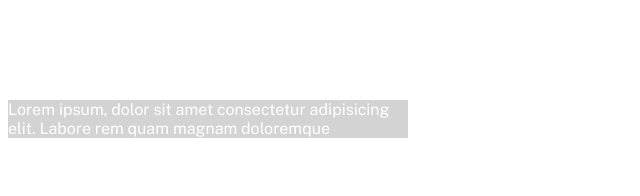
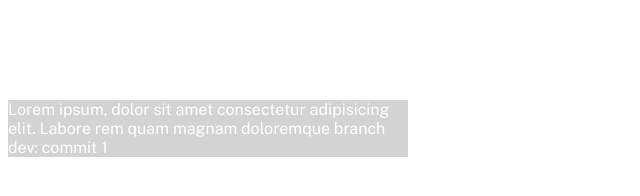
Before and after one commit to illicchpv/Recidiviz, a plain HTML site: page page.html in a window 1280 px wide. Shown: the whole page, without its empty margins (0-640 px from the left). Drawn offline with nearby package versions, Linux system fonts and the light colour scheme.

Commit message:
commit 1

```diff
--- a/page.html
+++ b/page.html
@@ -78,6 +78,7 @@
   <div class="container">
     <div class="text1">
       Lorem ipsum, dolor sit amet consectetur adipisicing elit. Labore rem quam magnam doloremque
+      branch dev: commit 1
     </div>
   </div>
 </body>
```
